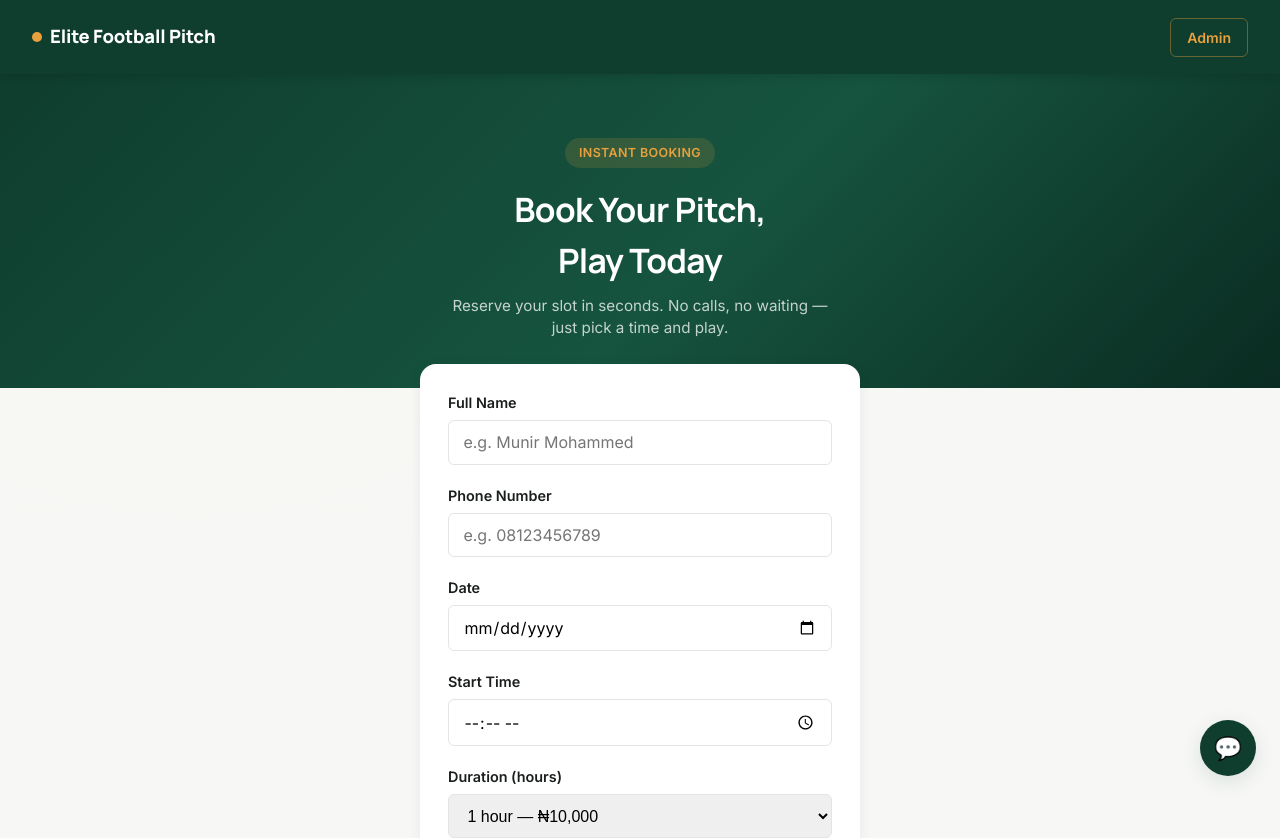
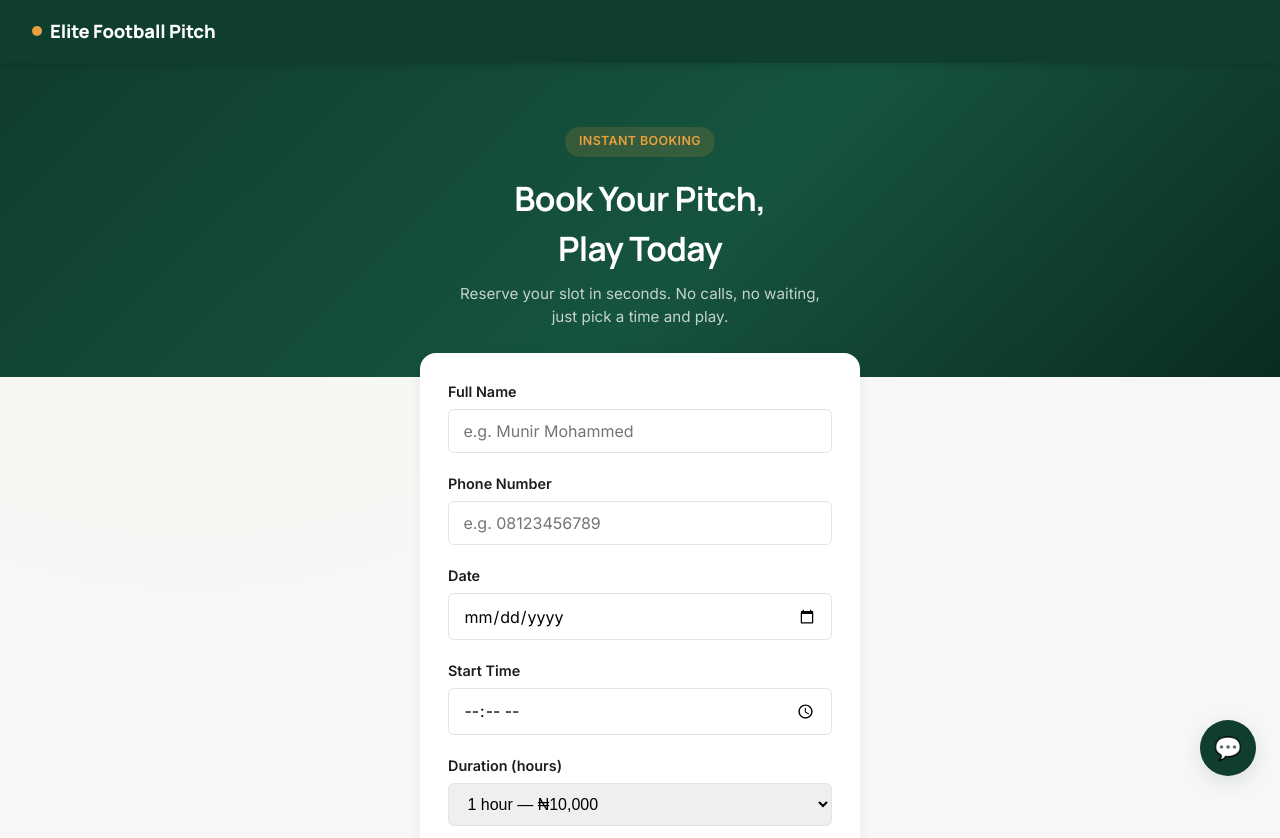
Before and after one commit to munir-moh/football-booking-frontend, a React (Vite) app in the folder football-booking-frontend/: page / in a window 1280 px wide. Shown: the top 838 px of the page. Built offline with nearby package versions, Linux system fonts and the light colour scheme.

Commit message:
Add date validation to booking form and remove admin link from Navbar

```diff
--- a/football-booking-frontend/src/components/layout/Navbar.jsx
+++ b/football-booking-frontend/src/components/layout/Navbar.jsx
@@ -37,20 +37,6 @@
           Elite Football Pitch
         </span>
       </Link>
-      <Link
-        to="/admin"
-        style={{
-          color: "var(--color-accent)",
-          textDecoration: "none",
-          fontWeight: 600,
-          fontSize: "0.88rem",
-          padding: "0.5rem 1rem",
-          border: "1.5px solid rgba(232, 161, 61, 0.4)",
-          borderRadius: "var(--radius-sm)",
-        }}
-      >
-        Admin
-      </Link>
     </nav>
   );
 }
--- a/football-booking-frontend/src/pages/HomePage.jsx
+++ b/football-booking-frontend/src/pages/HomePage.jsx
@@ -36,6 +36,14 @@
     if (!form.startTime) newErrors.startTime = "Please choose a start time.";
     setErrors(newErrors);
     return Object.keys(newErrors).length === 0;
+  }
+
+  function getTodayDateString() {
+    const today = new Date();
+    const year = today.getFullYear();
+    const month = String(today.getMonth() + 1).padStart(2, "0");
+    const day = String(today.getDate()).padStart(2, "0");
+    return `${year}-${month}-${day}`;
   }
 
   async function handleSubmit(e) {
@@ -85,7 +93,7 @@
           Book Your Pitch,<br />Play Today
         </h1>
         <p style={{ color: "rgba(255,255,255,0.75)", maxWidth: "380px", margin: "0 auto", fontSize: "0.95rem" }}>
-          Reserve your slot in seconds. No calls, no waiting — just pick a time and play.
+          Reserve your slot in seconds. No calls, no waiting, just pick a time and play.
         </p>
       </div>
 
@@ -115,6 +123,7 @@
                 value={form.date}
                 onChange={(e) => handleChange("date", e.target.value)}
                 error={errors.date}
+                min={getTodayDateString()}
               />
               <Input
                 label="Start Time"
```
